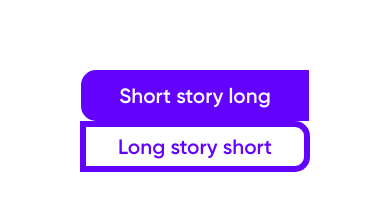
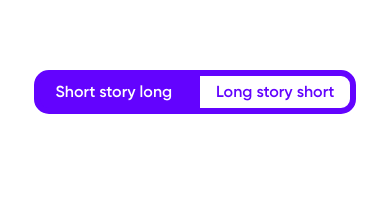
Before and after one commit to brandonleichty/personal-website-nextjs, a Next.js app: page /about in a window 390 px wide. Shown: the part 258-472 px from the top of the page. Built offline with nearby package versions, Linux system fonts and the light colour scheme; no server answers.

Commit message:
add media query for About Me toggle button in mobile view

```diff
--- a/styles/globals.css
+++ b/styles/globals.css
@@ -484,4 +484,15 @@ html.dark .short-story-long-button {
   border: solid 6px #03cffe;
 }
 
+@media (max-width: 530px) {
+  .long-story-short-button,
+  .short-story-long-button {
+
+    padding: 0.25rem 1rem;
+    font-size: 1rem;
+
+  }
+
+}
+
 @tailwind utilities;
```
